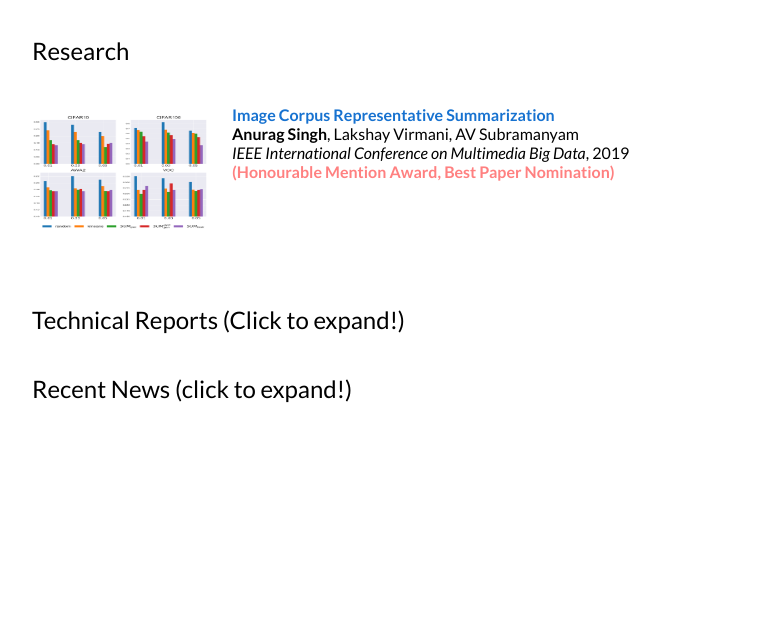
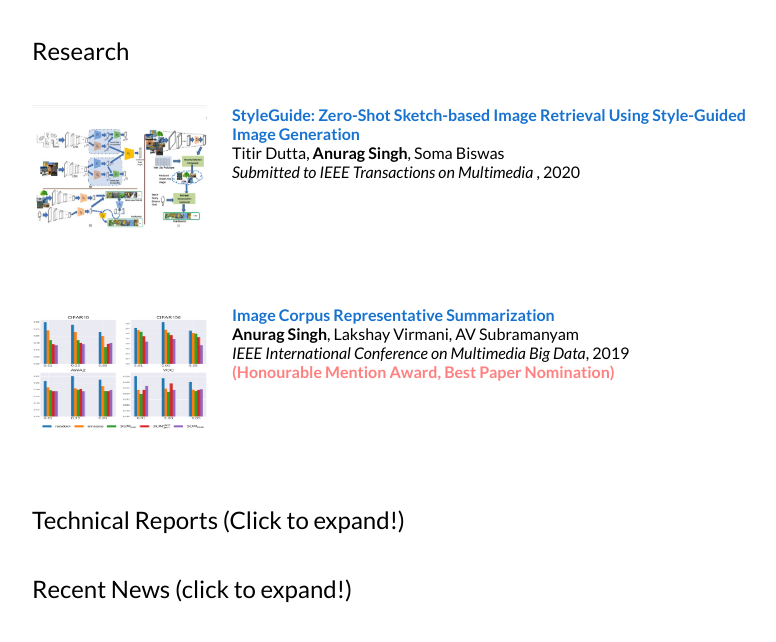
Before and after one commit to Anurag14/anurag14.github.io, a Jekyll site: the page built from index.html, in a window 1280 px wide, cut to the strip 312-983 px from the top of the page. Shown: the top 642 px of the strip, without its empty margins (228-1004 px from the left). Built offline with Jekyll 4.4.1, drawn with Linux system fonts in a browser that asks for light colours; before the commit the page ends 900 px from its top, so only the background shows below that.

Commit message:
Update mainpage.html

```diff
--- a/_layouts/mainpage.html
+++ b/_layouts/mainpage.html
@@ -109,6 +109,30 @@
       </tr>
   </table>
   <table width="100%" align="center" border="0" cellspacing="0" cellpadding="20">
+    <tr onmouseout="hdrnet_stop()" onmouseover="hdrnet_start()" >
+      <td width="25%">
+        <div class="one">
+        <div class="two" id = 'styleguide_image'><img src='images/style_guide.png' , height="125", width ="175" ></div>
+        <img src='images/style_guide.png', height="125", width ="175">
+        </div>
+        <script type="text/javascript">
+        function hdrnet_start() {
+        document.getElementById('styleguide_image').style.opacity = "1";
+        }
+        function hdrnet_stop() {
+        document.getElementById('styleguide_image').style.opacity = "0";
+        }
+        hdrnet_stop()
+        </script>
+      </td>
+      <td valign="top" width="75%">
+        <p><a href="https://anurag14.github.io/images/StyleGuide_main.pdf" target="_blank">
+        <papertitle>StyleGuide: Zero-Shot Sketch-based Image Retrieval Using Style-Guided Image Generation</papertitle></a><br>
+          Titir Dutta, <strong>Anurag Singh</strong>, Soma Biswas<br>
+        <em>Submitted to IEEE Transactions on Multimedia </em>, 2020 <br>
+        <p></p>
+      </td>
+    </tr>
     <tr onmouseout="deepburst_stop()" onmouseover="deepburst_start()" >
       <td width="25%">
         <div class="one">
@@ -142,9 +166,6 @@
       <tr>
         <td width="100%" valign="middle">
           <heading onclick="myReportList()">Technical Reports (Click to expand!)</heading>
-          <!-- <p>
-          I'm interested in computer vision, machine learning, statistics, optimization, image processing, virtual reality, and computational photography. Much of my research is about inferring the physical world (shape, depth, motion, paint, light, colors, etc) from images. I have also worked in astronomy and biology. Representative papers are <span class="highlight">highlighted</span>.
-          </p> -->
         </td>
       </tr>
   </table>
```
